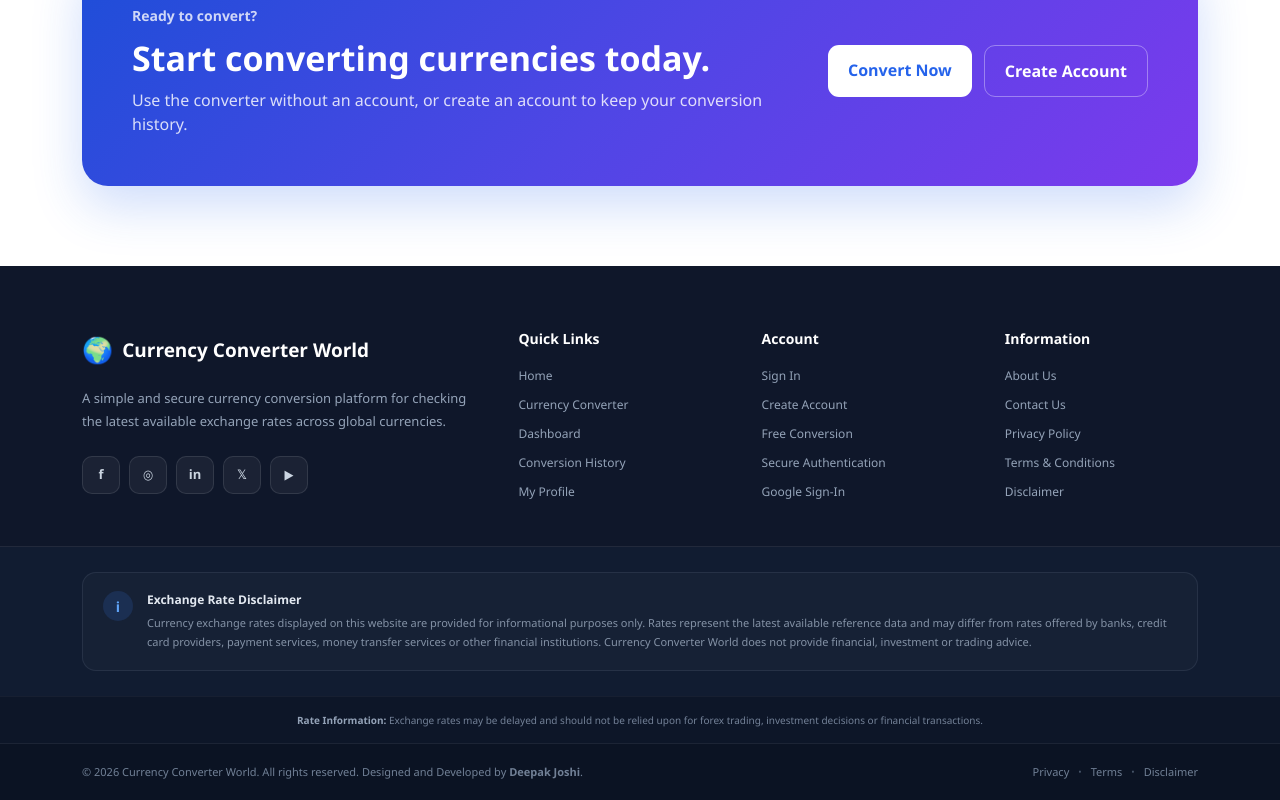
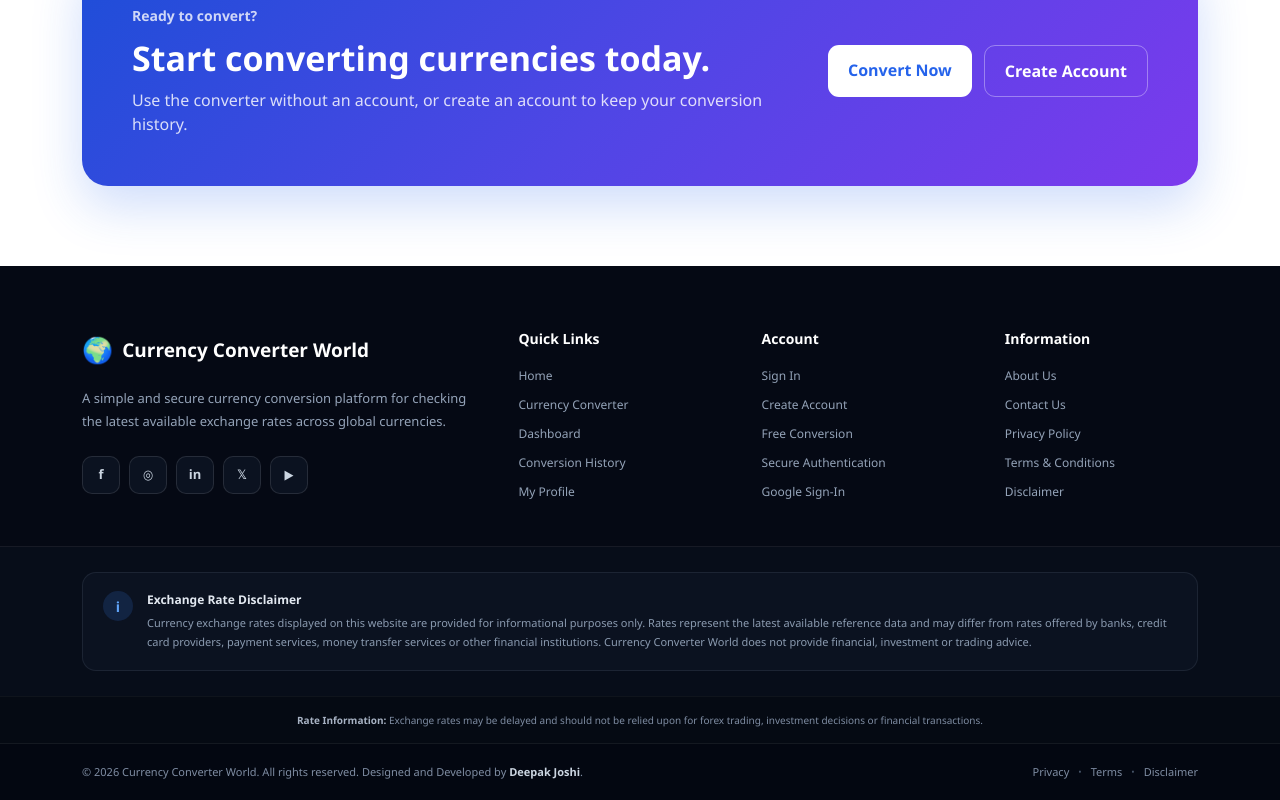
Before and after one commit to write2dcj-spec/CurrencyConverterWorld1, a React (Vite) app in the folder frontend/: page / in a window 1280 px wide. Shown: the part 2507-3307 px from the top of the page. Built offline with nearby package versions, Linux system fonts and the light colour scheme; no server answers.

Commit message:
Update Footer.css

```diff
--- a/frontend/src/css/Footer.css
+++ b/frontend/src/css/Footer.css
@@ -5,7 +5,7 @@
 .site-footer {
     margin-top: auto;
 
-    background: #0f172a;
+    background: #050914;
 
     color: #cbd5e1;
 }
@@ -18,9 +18,11 @@
 .site-footer-main {
     padding: 65px 0 45px;
 
+    background: #050914;
+
     border-bottom:
         1px solid
-        rgba(255, 255, 255, 0.08);
+        rgba(255, 255, 255, 0.07);
 }
 
 
@@ -97,12 +99,11 @@
 
     border:
         1px solid
-        rgba(255, 255, 255, 0.10);
+        rgba(255, 255, 255, 0.11);
 
     border-radius: 10px;
 
-    background:
-        rgba(255, 255, 255, 0.05);
+    background: #0b1220;
 
     color: #cbd5e1;
 
@@ -123,7 +124,7 @@
     transform: translateY(-3px);
 
     border-color:
-        rgba(96, 165, 250, 0.40);
+        rgba(96, 165, 250, 0.45);
 
     background: #2563eb;
 
@@ -181,7 +182,7 @@
 .footer-disclaimer {
     padding: 25px 0;
 
-    background: #111c31;
+    background: #070d19;
 }
 
 
@@ -195,12 +196,11 @@
 
     border:
         1px solid
-        rgba(148, 163, 184, 0.13);
+        rgba(148, 163, 184, 0.12);
 
     border-radius: 14px;
 
-    background:
-        rgba(255, 255, 255, 0.025);
+    background: #0b1220;
 }
 
 
@@ -217,7 +217,7 @@
     border-radius: 50%;
 
     background:
-        rgba(59, 130, 246, 0.15);
+        rgba(59, 130, 246, 0.16);
 
     color: #60a5fa;
 
@@ -242,7 +242,7 @@
 
     margin: 0;
 
-    color: #8492a6;
+    color: #8b9bb0;
 
     font-size: 11px;
     line-height: 1.7;
@@ -264,14 +264,14 @@
         1px solid
         rgba(255, 255, 255, 0.06);
 
-    background: #0d1628;
+    background: #050a13;
 }
 
 
 .footer-data-notice p {
     margin: 0;
 
-    color: #748298;
+    color: #7f8da3;
 
     text-align: center;
 
@@ -281,7 +281,7 @@
 
 
 .footer-data-notice strong {
-    color: #94a3b8;
+    color: #a8b3c4;
 }
 
 
@@ -292,7 +292,7 @@
 .footer-bottom {
     padding: 20px 0;
 
-    background: #0b1323;
+    background: #030711;
 }
 
 
@@ -308,9 +308,16 @@
 .footer-bottom-content p {
     margin: 0;
 
-    color: #718096;
+    color: #7f8da3;
 
     font-size: 11px;
+}
+
+
+.footer-bottom-content p strong {
+    color: #cbd5e1;
+
+    font-weight: 700;
 }
 
 
@@ -323,7 +330,7 @@
 
 
 .footer-bottom-links a {
-    color: #718096;
+    color: #7f8da3;
 
     text-decoration: none;
 
```
